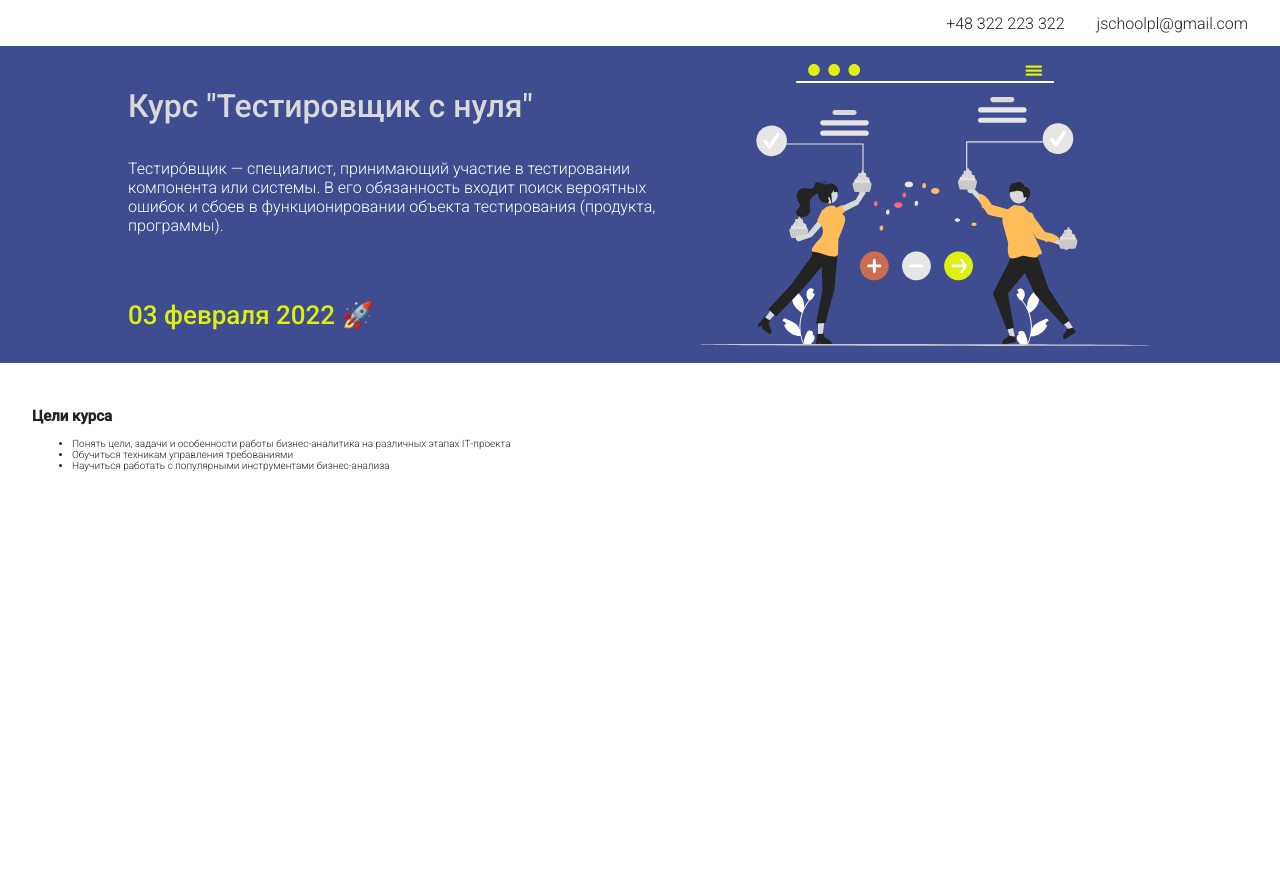
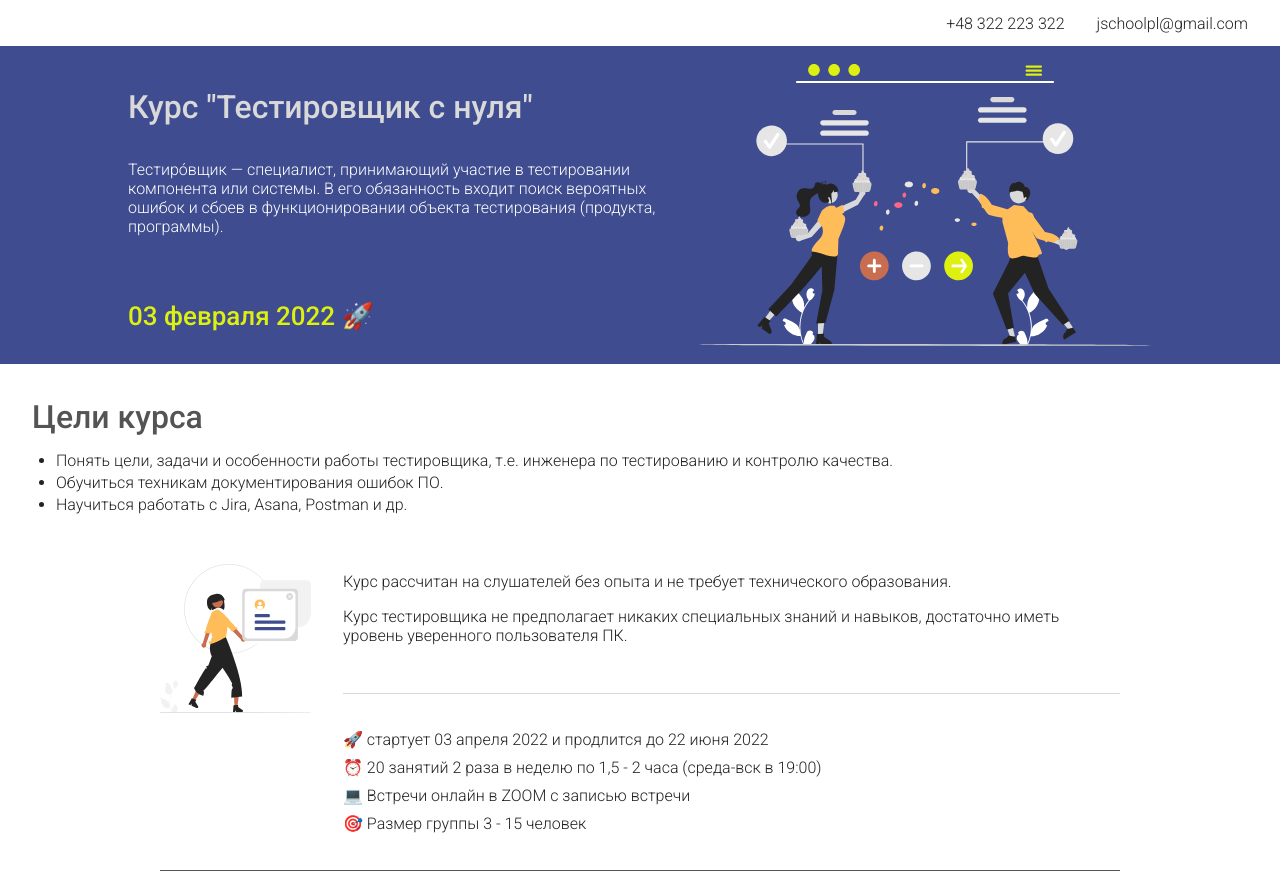
Before and after one commit to jschoolpl/qa-landing, a website built with Parcel: page src/index.html in a window 1280 px wide. Before the commit the page ends 800 px from the top, so only its background shows below. Built offline with nearby package versions, Linux system fonts and the light colour scheme.

Commit message:
course updated

```diff
--- a/src/index.html
+++ b/src/index.html
@@ -37,20 +37,48 @@
 
     <div class="course-goals">
       <h2 class="course-goals__title">Цели курса</h2>
-      <ul class="course-goals-list">
-        <li class="gourse-goals-list__item">
-          Понять цели, задачи и особенности работы бизнес-аналитика на различных
-          этапах IТ-проекта
+      <ul class="course-goals__list">
+        <li>
+          Понять цели, задачи и особенности работы тестировщика, т.е. инженера
+          по тестированию и контролю качества.
         </li>
-        <li class="gourse-goals-list__item">
-          Обучиться техникам управления требованиями
-        </li>
+        <li>Обучиться техникам документирования ошибок ПО.</li>
 
-        <li class="gourse-goals-list__item">
-          Научиться работать с популярными инструментами бизнес-анализа
-        </li>
+        <li>Научиться работать с Jira, Asana, Postman и др.</li>
       </ul>
     </div>
+
+    <div class="course-desc-wrapper">
+      <div class="course-desc">
+        <img class="course-desc__image" src="./assets/course.svg" alt="" />
+        <div>
+          <div class="course-desc__copy">
+            <p>
+              Курс рассчитан на слушателей без опыта и не требует технического
+              образования.
+            </p>
+            <p>
+              Курс тестировщика не предполагает никаких специальных знаний и
+              навыков, достаточно иметь уровень уверенного пользователя ПК.
+            </p>
+          </div>
+          <div class="course-features">
+            <p class="course-features__item">
+              🚀 стартует 03 апреля 2022 и продлится до 22 июня 2022
+            </p>
+            <p class="course-features__item">
+              ⏰ 20 занятий 2 раза в неделю по 1,5 - 2 часа (среда-вск в 19:00)
+            </p>
+            <p class="course-features__item">
+              💻 Встречи онлайн в ZOOM с записью встречи
+            </p>
+            <p class="course-features__item">🎯 Размер группы 3 - 15 человек</p>
+          </div>
+        </div>
+      </div>
+    </div>
+    <p></p>
+
     <script src="./script.js"></script>
   </body>
 </html>
--- a/src/styles.scss
+++ b/src/styles.scss
@@ -1,4 +1,4 @@
 @import url("./styles/_general.scss");
 @import url("./styles/_header.scss");
 @import url("./styles/_hero-banner.scss");
-@import url("./styles/_course-goals.scss");
+@import url("./styles/_course.scss");
--- a/src/styles/_course-goals.scss
+++ /dev/null
@@ -1,13 +0,0 @@
-@use './styles/mixins';
-
-.course-goals {
-    padding: 3.2rem 3.2rem 2.4rem;
-
-    &__title {
-
-    }
-}
-
-.course-goals-list {
-    &__item {}
-}
--- /dev/null
+++ b/src/styles/_course.scss
@@ -0,0 +1,75 @@
+@use "./styles/mixins";
+
+.course-goals {
+  padding: 3.2rem 3.2rem 2.4rem;
+
+  @media screen and (max-width: 425px) {
+    padding: 2.4rem;
+  }
+
+  &__title {
+    @include mixins.u-title;
+
+    color: var(--header-color);
+    margin: 0 0 1.2rem;
+  }
+
+  &__list {
+    margin: 0;
+    padding-inline-start: 2.4rem;
+    font-size: 1.6rem;
+    line-height: 2.2rem;
+  }
+}
+
+.course-desc-wrapper {
+  @include mixins.u-wrapper;
+}
+
+.course-desc {
+  display: flex;
+  flex-direction: row;
+  align-items: flex-start;
+  margin: 0 3.2rem;
+  font-size: 1.6rem;
+  border-bottom: 1px solid var(--header-color);
+
+  @media screen and (max-width: 425px) {
+    flex-direction: column;
+    margin: 0 2.4rem;
+  }
+
+  &__image {
+    margin: 2.4rem 0;
+    @media screen and (max-width: 425px) {
+      align-self: center;
+      width: 50%;
+    }
+  }
+
+  &__copy {
+    margin: 3.2rem 0 3.2rem 3.2rem;
+    padding-bottom: 3.2rem;
+    border-bottom: 1px solid var(--bg-color-dark);
+
+    @media screen and (max-width: 425px) {
+      margin: 0;
+      padding: 0;
+      border: none;
+    }
+  }
+}
+
+.course-features {
+  margin: 0 0 3.2rem 3.2rem;
+
+  @media screen and (max-width: 425px) {
+    text-align: center;
+    margin-left: 0;
+  }
+
+  &__item {
+    margin: 0;
+    line-height: 2.8rem;
+  }
+}
--- a/src/styles/_hero-banner.scss
+++ b/src/styles/_hero-banner.scss
@@ -1,4 +1,4 @@
-@use './styles/mixins';
+@use "./styles/mixins";
 
 .hero-banner {
   @include mixins.u-wrapper;
@@ -28,10 +28,9 @@
 
 .hero-text {
   &__title {
+    @include mixins.u-title;
+
     color: var(--header-invert-color);
-    font-size: 3.2rem;
-    font-weight: 500;
-    line-height: 4.1rem;
     margin: 3.2rem 0 3.2rem;
 
     @media screen and (max-width: 425px) {
@@ -57,7 +56,7 @@
     line-height: 3.2rem;
     margin: 0 0 2.4rem;
     @media screen and (max-width: 425px) {
-        margin: 0;
+      margin: 0;
       text-align: center;
     }
   }
--- a/src/styles/_mixins.scss
+++ b/src/styles/_mixins.scss
@@ -2,3 +2,9 @@
   max-width: 1024px;
   margin: 0 auto;
 }
+
+@mixin u-title {
+  font-size: 3.2rem;
+  font-weight: 500;
+  line-height: 4.2rem;
+}
```
